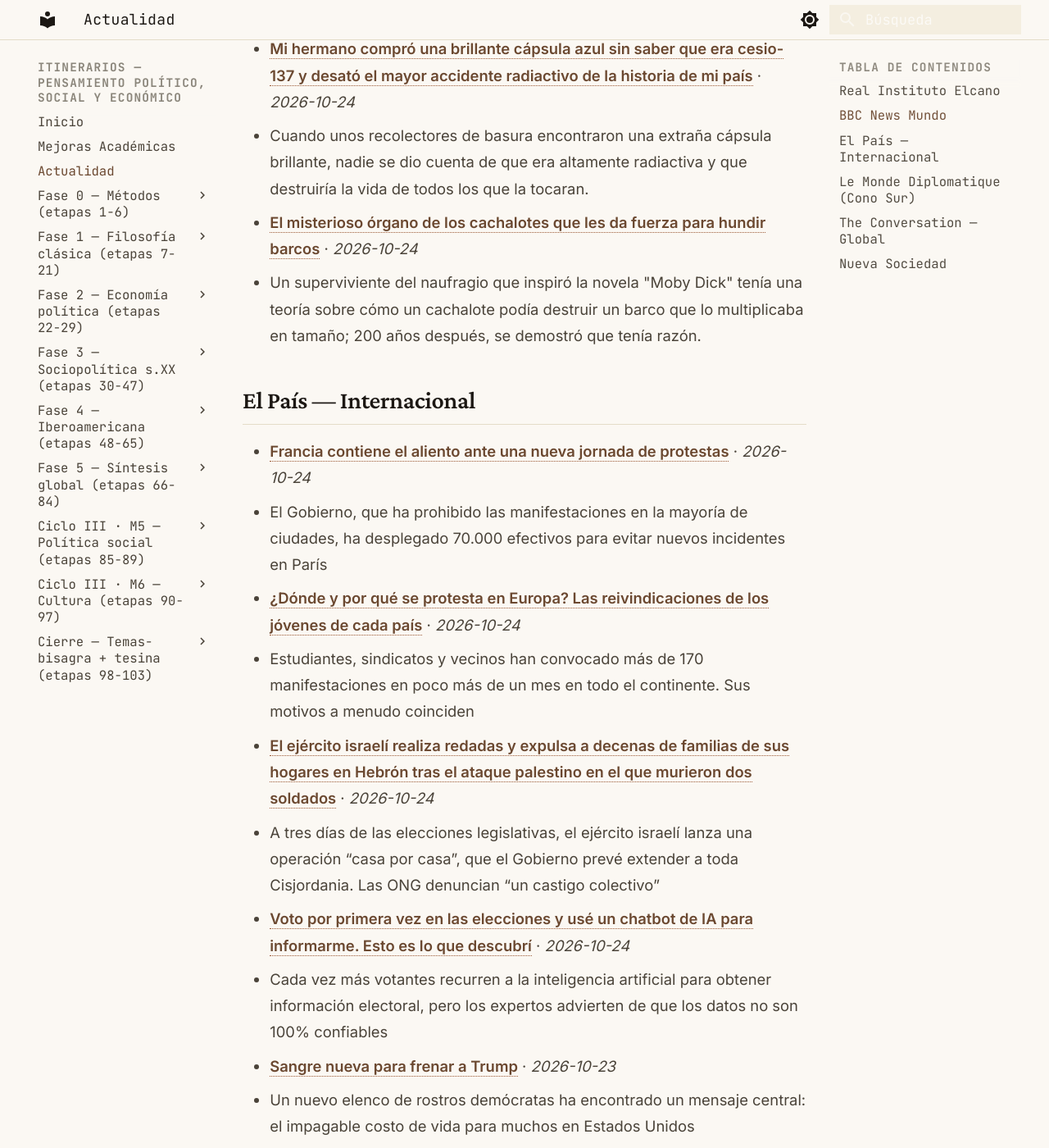
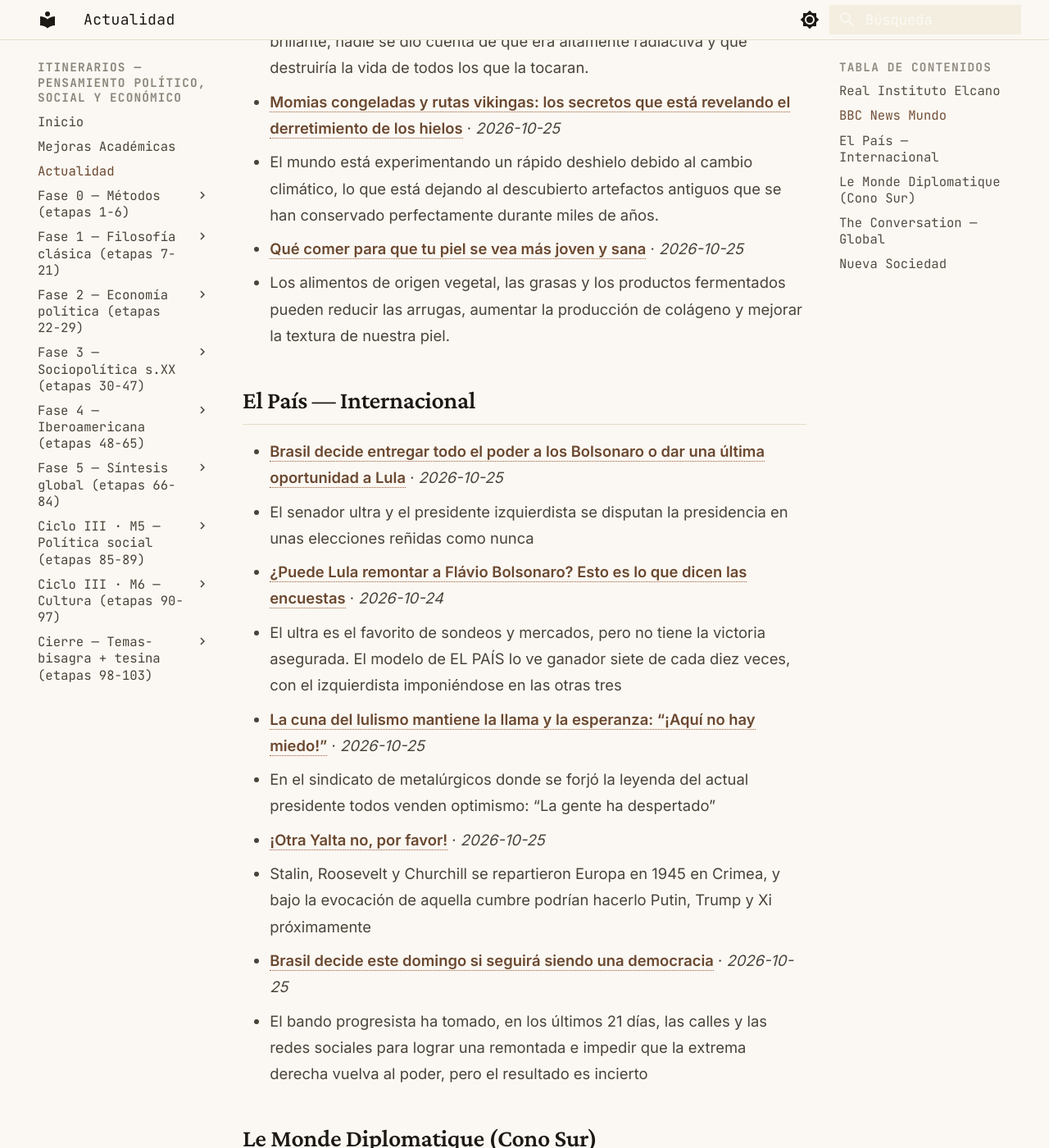
Before and after one commit to MrSpagVi/Curso, an MkDocs documentation site: the page built from docs/actualidad.md, in a window 1280 px wide and 1400 px high, scrolled down 1361 px. Shown: the whole window at 82% size. Built offline with MkDocs 1.6.1 and Material for MkDocs 9.7.7, drawn with Linux system fonts in a browser that asks for light colours; some of the changed text lies outside the part shown.

Commit message:
auto: actualidad 2026-10-25

```diff
--- a/docs/actualidad.md
+++ b/docs/actualidad.md
@@ -6,7 +6,7 @@ title: Actualidad
 
 Últimos titulares de fuentes que dictan agenda en ciencia política y geopolítica. Actualizado automáticamente cada día (vía GitHub Actions).
 
-_Última actualización: 2026-10-24 10:01 UTC_
+_Última actualización: 2026-10-25 10:26 UTC_
 
 !!! tip "Ritual mensual — #actualidad"
     El último sábado de cada mes: agarrá **un** titular de los de abajo y escribí **300 palabras** aplicándole **2 autores** del último mes que leíste. ¿Qué diría cada uno? ¿En qué chocan? No resumas la noticia — usala como caso para pensar con las herramientas que venís construyendo. Guardá el texto con el tag `#actualidad` en tu sistema de notas. Esto convierte la teoría en criterio sobre la coyuntura: el objetivo del plan no es citar a Maquiavelo, es leer el presente con él.
@@ -17,29 +17,29 @@ _Sin datos en esta ejecución. Visitar fuente: [https://www.realinstitutoelcano.
 
 ## BBC News Mundo
 
-- **[Fatima El Mansouri: cómo la primera mujer en liderar el gobierno de Marruecos está atrapada entre el rey, los clérigos y el feminismo](https://www.bbc.com/mundo/articles/c39wzvkynkj9o?at_medium=RSS&at_campaign=rss)** · *2026-10-24*
-  - ¿Logrará Fatima El Mansouri impulsar los derechos de las mujeres en medio de barreras religiosas y políticas?
-- **[Bukele envía un contingente a Haití para ayudar a liberar a los 4 soldados salvadoreños "secuestrados" por pandillas](https://www.bbc.com/mundo/articles/ckm230z1vngqo?at_medium=RSS&at_campaign=rss)** · *2026-10-23*
-  - El presidente Nayib Bukele había instado previamente a las organizaciones criminales haitianas a liberar a los "rehenes" que formaban parte de una misión multinacional de la ONU.
-- **[Arrestan a una persona tras el incendio en el refugio "Nido del Águila" de Adolf Hitler](https://www.bbc.com/mundo/articles/ck20r82dnlr1o?at_medium=RSS&at_campaign=rss)** · *2026-10-24*
-  - Alrededor de 200 efectivos de emergencia han sido desplegados para combatir el incendio en la residencia alpina del dictador nazi en Alemania.
+- **[Quién es Gadi Eisenkot, el general retirado que perdió un hijo en Gaza y desafía a Netanyahu en las primeras elecciones en Israel desde el ataque del 7 de octubre](https://www.bbc.com/mundo/articles/cj1dw0en7n36o?at_medium=RSS&at_campaign=rss)** · *2026-10-25*
+  - El excomandante supone la mayor amenaza política para el primer ministro Benjamin Netanyahu en las próximas elecciones generales.
+- **["Es nuestra última oportunidad de frenarlo": Obama ataca a Trump mientras hace campaña para los demócratas](https://www.bbc.com/mundo/articles/cwnv0gjnp0p9o?at_medium=RSS&at_campaign=rss)** · *2026-10-24*
+  - El expresidente Barack Obama se lanzó contra el gobierno de Donald Trump, a quien criticó por la guerra de Irán y la inflación de precios que viven los estadounidenses.
 - **[Mi hermano compró una brillante cápsula azul sin saber que era cesio-137 y desató el mayor accidente radiactivo de la historia de mi país](https://www.bbc.com/mundo/articles/cm5ynlx21z64o?at_medium=RSS&at_campaign=rss)** · *2026-10-24*
   - Cuando unos recolectores de basura encontraron una extraña cápsula brillante, nadie se dio cuenta de que era altamente radiactiva y que destruiría la vida de todos los que la tocaran.
-- **[El misterioso órgano de los cachalotes que les da fuerza para hundir barcos](https://www.bbc.com/mundo/articles/crkg794zyjd5o?at_medium=RSS&at_campaign=rss)** · *2026-10-24*
-  - Un superviviente del naufragio que inspiró la novela "Moby Dick" tenía una teoría sobre cómo un cachalote podía destruir un barco que lo multiplicaba en tamaño; 200 años después, se demostró que tenía razón.
+- **[Momias congeladas y rutas vikingas: los secretos que está revelando el derretimiento de los hielos](https://www.bbc.com/mundo/articles/c3n0498l71vwo?at_medium=RSS&at_campaign=rss)** · *2026-10-25*
+  - El mundo está experimentando un rápido deshielo debido al cambio climático, lo que está dejando al descubierto artefactos antiguos que se han conservado perfectamente durante miles de años.
+- **[Qué comer para que tu piel se vea más joven y sana](https://www.bbc.com/mundo/articles/c3ewe42k1k0qo?at_medium=RSS&at_campaign=rss)** · *2026-10-25*
+  - Los alimentos de origen vegetal, las grasas y los productos fermentados pueden reducir las arrugas, aumentar la producción de colágeno y mejorar la textura de nuestra piel.
 
 ## El País — Internacional
 
-- **[Francia contiene el aliento ante una nueva jornada de protestas](https://elpais.com/internacional/2026-10-24/francia-contiene-el-aliento-ante-una-nueva-jornada-de-protestas.html)** · *2026-10-24*
-  - El Gobierno, que ha prohibido las manifestaciones en la mayoría de ciudades, ha desplegado 70.000 efectivos para evitar nuevos incidentes en París
-- **[¿Dónde y por qué se protesta en Europa? Las reivindicaciones de los jóvenes de cada país](https://elpais.com/internacional/europa/informada/2026-10-24/donde-y-por-que-se-protesta-en-europa-las-reivindicaciones-de-los-jovenes-de-cada-pais.html)** · *2026-10-24*
-  - Estudiantes, sindicatos y vecinos han convocado más de 170 manifestaciones en poco más de un mes en todo el continente. Sus motivos a menudo coinciden
-- **[El ejército israelí realiza redadas y expulsa a decenas de familias de sus hogares en Hebrón tras el ataque palestino en el que murieron dos soldados](https://elpais.com/internacional/2026-10-24/el-ejercito-israeli-realiza-redadas-y-expulsa-a-decenas-de-familias-de-sus-hogares-en-hebron-tras-el-ataque-palestino-en-el-que-murieron-dos-soldados.html)** · *2026-10-24*
-  - A tres días de las elecciones legislativas, el ejército israelí lanza una operación “casa por casa”, que el Gobierno prevé extender a toda Cisjordania. Las ONG denuncian “un castigo colectivo”
-- **[Voto por primera vez en las elecciones y usé un chatbot de IA para informarme. Esto es lo que descubrí](https://elpais.com/us/2026-10-24/voto-por-primera-vez-en-las-elecciones-y-use-un-chatbot-de-ia-para-informarme-esto-es-lo-que-descubri.html)** · *2026-10-24*
-  - Cada vez más votantes recurren a la inteligencia artificial para obtener información electoral, pero los expertos advierten de que los datos no son 100% confiables
-- **[Sangre nueva para frenar a Trump](https://elpais.com/us/2026-10-23/sangre-nueva-para-frenar-a-trump.html)** · *2026-10-23*
-  - Un nuevo elenco de rostros demócratas ha encontrado un mensaje central: el impagable costo de vida para muchos en Estados Unidos
+- **[Brasil decide entregar todo el poder a los Bolsonaro o dar una última oportunidad a Lula](https://elpais.com/america/2026-10-25/brasil-decide-entregar-todo-el-poder-a-los-bolsonaro-o-dar-una-ultima-oportunidad-a-lula.html)** · *2026-10-25*
+  - El senador ultra y el presidente izquierdista se disputan la presidencia en unas elecciones reñidas como nunca
+- **[¿Puede Lula remontar a Flávio Bolsonaro? Esto es lo que dicen las encuestas](https://elpais.com/america/2026-10-24/puede-lula-remontar-a-flavio-bolsonaro-esto-es-lo-que-dicen-las-encuestas.html)** · *2026-10-24*
+  - El ultra es el favorito de sondeos y mercados, pero no tiene la victoria asegurada. El modelo de EL PAÍS lo ve ganador siete de cada diez veces, con el izquierdista imponiéndose en las otras tres
+- **[La cuna del lulismo mantiene la llama y la esperanza: “¡Aquí no hay miedo!”](https://elpais.com/america/2026-10-25/la-cuna-del-lulismo-mantiene-la-llama-y-la-esperanza-aqui-no-hay-miedo.html)** · *2026-10-25*
+  - En el sindicato de metalúrgicos donde se forjó la leyenda del actual presidente todos venden optimismo: “La gente ha despertado”
+- **[¡Otra Yalta no, por favor!](https://elpais.com/internacional/2026-10-25/otra-yalta-no-por-favor.html)** · *2026-10-25*
+  - Stalin, Roosevelt y Churchill se repartieron Europa en 1945 en Crimea, y bajo la evocación de aquella cumbre podrían hacerlo Putin, Trump y Xi próximamente
+- **[Brasil decide este domingo si seguirá siendo una democracia](https://elpais.com/america/2026-10-25/brasil-decide-este-domingo-si-seguira-siendo-una-democracia.html)** · *2026-10-25*
+  - El bando progresista ha tomado, en los últimos 21 días, las calles y las redes sociales para lograr una remontada e impedir que la extrema derecha vuelva al poder, pero el resultado es incierto
 
 ## Le Monde Diplomatique (Cono Sur)
 
@@ -47,16 +47,16 @@ _Sin datos en esta ejecución. Visitar fuente: [https://www.eldiplo.org/feed/](h
 
 ## The Conversation — Global
 
+- **[Zimbabwe wants digital payments to build trust in its newest currency. Why technology alone won’t be enough to save the ZiG](https://theconversation.com/zimbabwe-wants-digital-payments-to-build-trust-in-its-newest-currency-why-technology-alone-wont-be-enough-to-save-the-zig-294769)** · *2026-10-25*
+  - Zimbabwe’s goal should be to promote wider adoption of the local currency, not to use technology to force it.
+- **[What gets fact-checked? How politics shapes the answer in four African countries](https://theconversation.com/what-gets-fact-checked-how-politics-shapes-the-answer-in-four-african-countries-293964)** · *2026-10-25*
+  - Many fact-checkers are moving away from declaring claims as true or false, and trying to help people judge information for themselves.
+- **[Whose vision of development counts? South Africa’s Amadiba communities made maps of what matters](https://theconversation.com/whose-vision-of-development-counts-south-africas-amadiba-communities-made-maps-of-what-matters-290034)** · *2026-10-25*
+  - In South Africa, a remote coastal community has used counter-maps to document wetlands and sacred sites, showing what mining and a toll road threaten to destroy.
 - **[Boo! Feeling scared on Halloween can be fun for children but can sometimes push their limits](https://theconversation.com/boo-feeling-scared-on-halloween-can-be-fun-for-children-but-can-sometimes-push-their-limits-294433)** · *2026-10-23*
   - A children’s literature author explains how some of her favorite Halloween-themed children’s books can help children prepare for the holiday ahead.
 - **[Ancestors all around – millions of dead people linger in Americans’ memories](https://theconversation.com/ancestors-all-around-millions-of-dead-people-linger-in-americans-memories-292342)** · *2026-10-23*
   - The shadow population of deceased relatives is more than three times as large as today’s living population.
-- **[UN peacekeepers prepare to exit Lebanon after 70 years – leaving behind a worrying security vacuum](https://theconversation.com/un-peacekeepers-prepare-to-exit-lebanon-after-70-years-leaving-behind-a-worrying-security-vacuum-293159)** · *2026-10-23*
-  - In August, the UN Security Council voted to end the decades-long peacekeeping mission in Lebanon. Blue helmets will leave by the end of the year.
-- **[PHP is in the foundation of 70% of websites – here’s what it is and why a flaw in the software is a major hacking threat](https://theconversation.com/php-is-in-the-foundation-of-70-of-websites-heres-what-it-is-and-why-a-flaw-in-the-software-is-a-major-hacking-threat-294999)** · *2026-10-23*
-  - A cybersecurity researcher explains how a flaw in widespread software makes millions of websites vulnerable to hackers – and underscores the role of AI in attacking and defending the internet.
-- **[Greener maternity care starts with changing hospitals, without putting pressure on pregnant women](https://theconversation.com/greener-maternity-care-starts-with-changing-hospitals-without-putting-pressure-on-pregnant-women-293497)** · *2026-10-23*
-  - Birth involves emissions from travel, pain relief and disposable products, but system-level changes can reduce them without restricting choice.
 
 ## Nueva Sociedad
 
```
